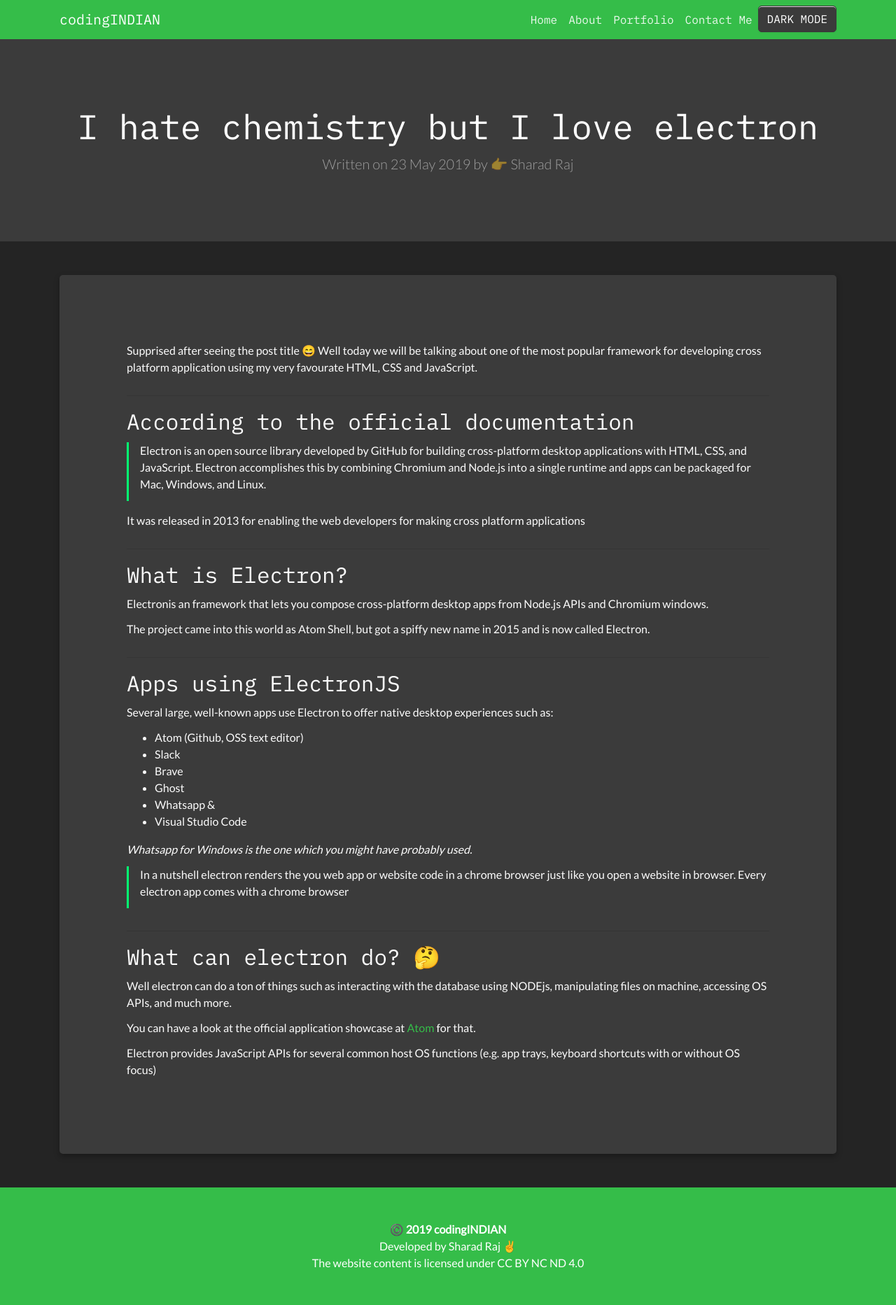
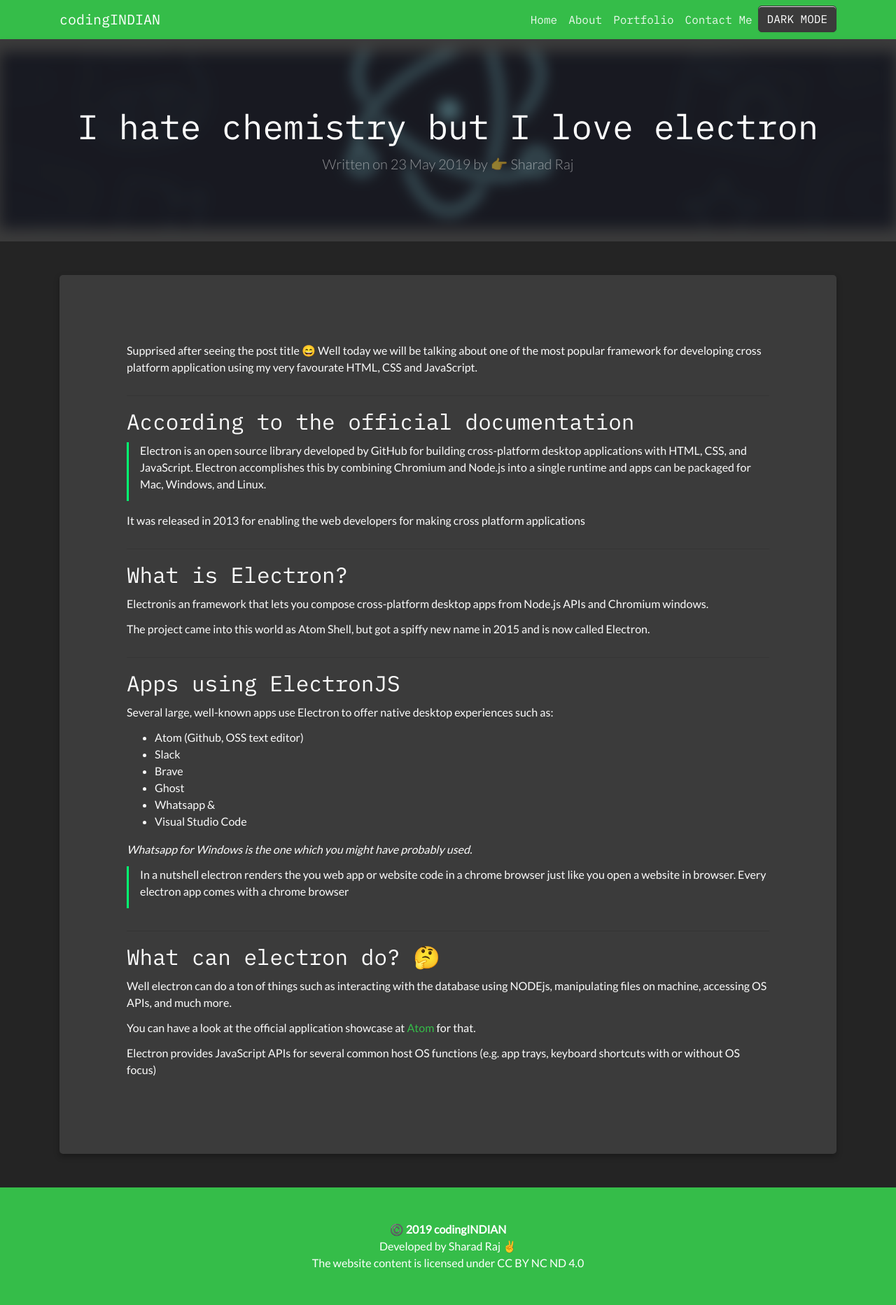
Before and after one commit to sharadcodes/sharadcodes.github.io, a Jekyll site: the page built from _posts/2019-05-23-i-hate-chemistry-but-i-love-electron.md, in a window 1280 px wide. Shown: the whole page at 70% size. Built offline with Jekyll 4.4.1, drawn with Linux system fonts in a browser that asks for light colours; emoji names are drawn with the system emoji font.

Commit message:
Added blur effect

```diff
--- a/_data/featured.yml
+++ b/_data/featured.yml
@@ -1,4 +1,4 @@
 title: Glad you are here!
 subtitle: Have a look at my portfolio
 link: /portfolio
-image: 'run_java.jpg'
+image: 'matrix1.gif'
--- a/_layouts/post.html
+++ b/_layouts/post.html
@@ -3,7 +3,30 @@
 	{% include head.html %}
 	<body>
 		{% include nav.html %}
-		<header class="bg-success bg-dark py-5 mb-5">
+		<style>
+		.bg-img {
+		position: relative;
+		background: #3B3B3B;
+		z-index: 1;
+		}
+		.bg-img:after {
+		content: "";
+		margin: 2vh 0vh 2vh 0vh;
+		position: absolute;
+		background: url("{{ site.baseurl }}{{page.image}}") #3B3B3B;
+		background-repeat: no-repeat;
+		background-size: cover;
+		background-position: center;
+		top: 0;
+		left: 0;
+		right: 0;
+		bottom: 0;
+		z-index: -1;
+		opacity: 1;
+		filter: blur(10px) brightness(50%);
+		}
+		</style>
+		<header class="bg-img py-5 mb-5">
 			<div class="container h-100">
 				<div class="row h-100 align-items-center">
 					<div class="col-lg-12 text-center">
```
Also changed, not shown: _layouts/blog.html (+4 -3 lines), assets/uploads/featured.png (added), assets/uploads/matrix1.gif (added).
